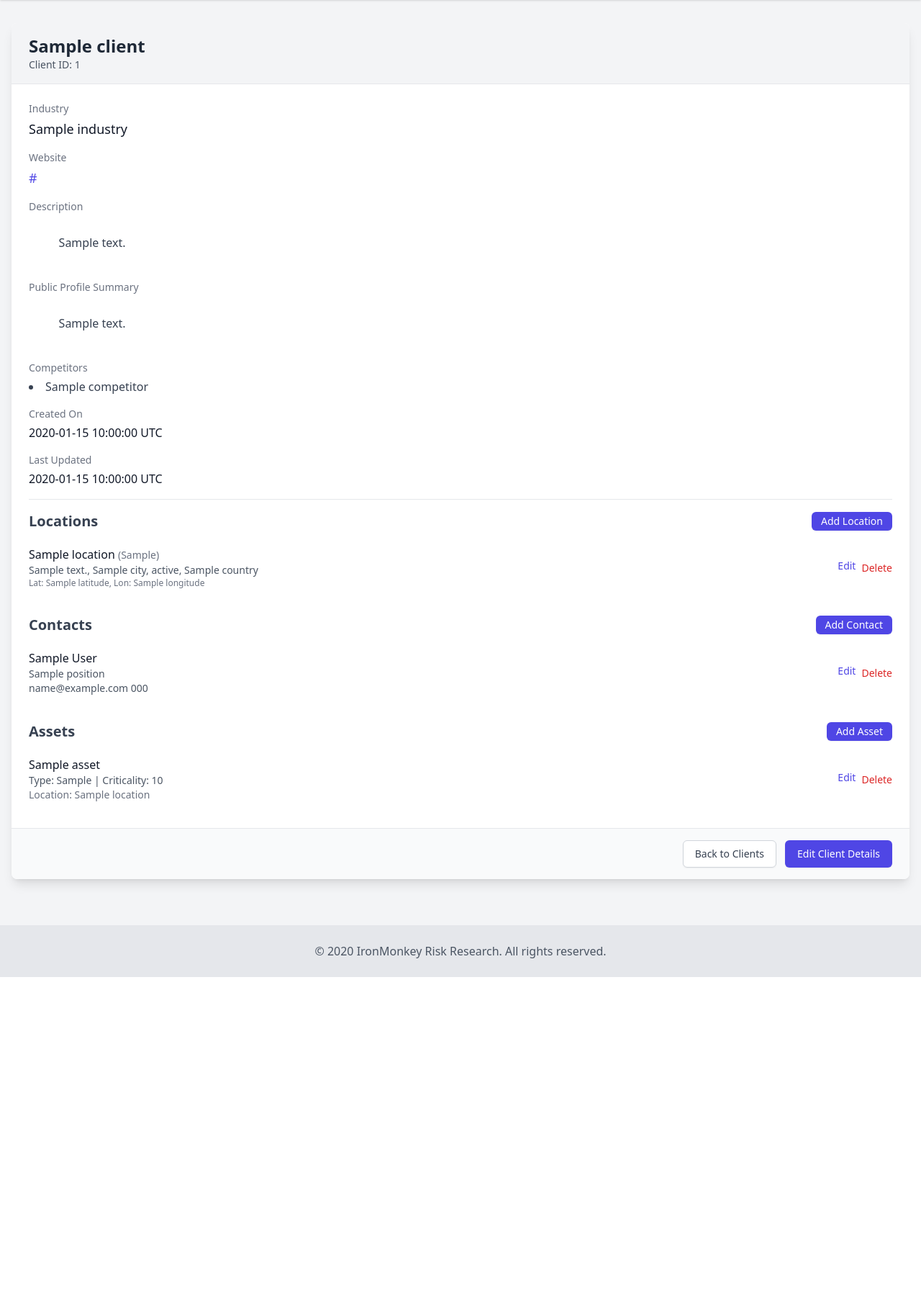
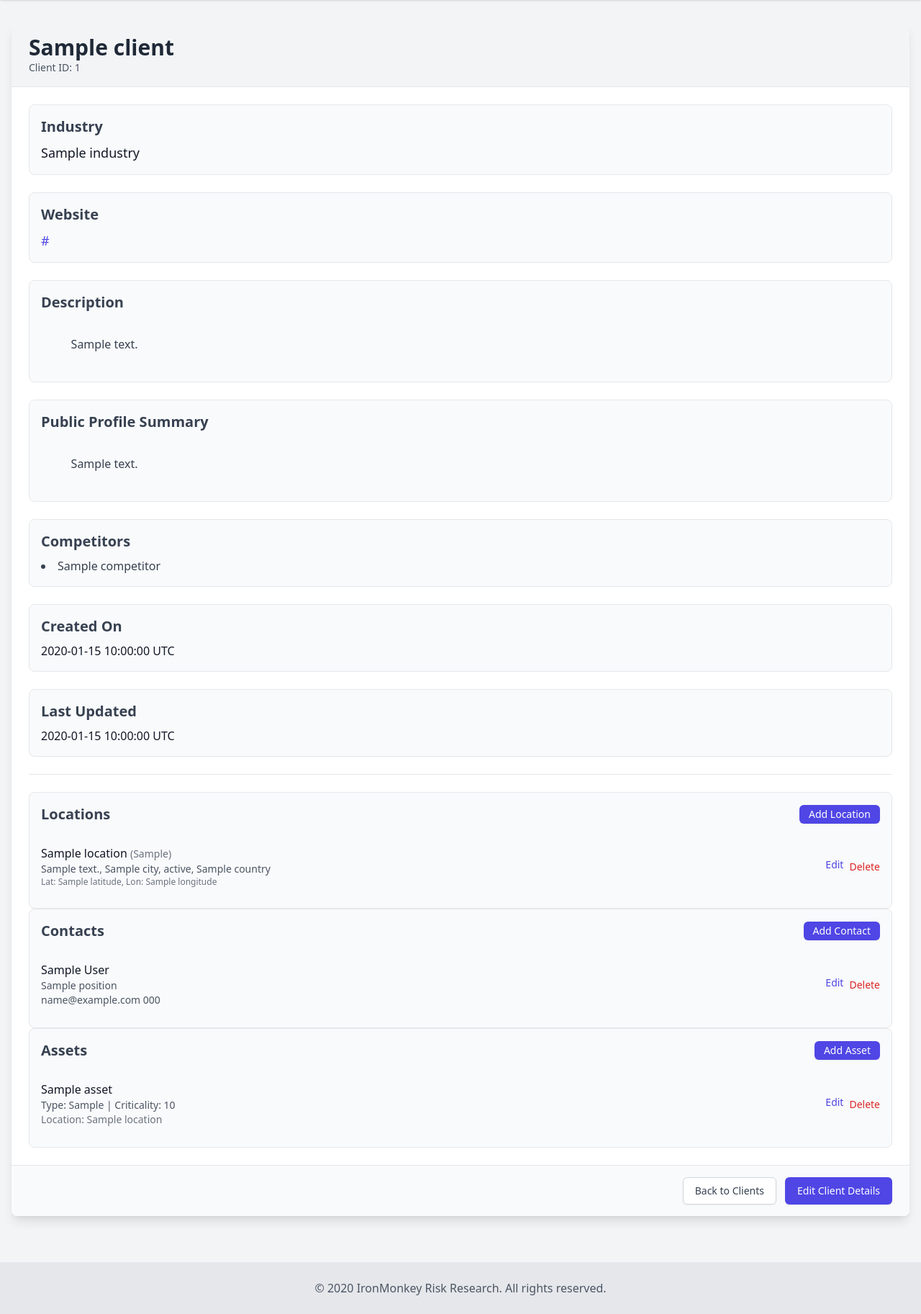
Before and after one commit to HillviewCap/IronMonkey_Risk_Research, a Python web app: template app/templates/client/client_detail.html in a window 1280 px wide. Shown: the part 76-1901 px from the top of the page at 72% size. Before the commit the page ends 1433 px from the top, so only its background shows below. Run offline with Jinja, Linux system fonts and the light colour scheme; the template is opened without the code that fills it: most values are stand-ins (such as "Sample title", 1, 10 or a date in 2020).

Commit message:
Enhance client detail page formatting and section separation
- Changed main client name/title to H1 with increased prominence
- Converted all major section headings to H2 with consistent styling
- Added clear visual separation between sections using padding, background color, rounded corners, and borders
- Increased vertical spacing between sections for improved scannability

These changes improve the visual organization and clarity of the client view page without affecting existing functionality.

```diff
--- a/app/templates/client/client_detail.html
+++ b/app/templates/client/client_detail.html
@@ -14,21 +14,21 @@ content %}
 
   <div class="bg-white shadow-lg rounded-lg overflow-hidden">
     <div class="bg-gray-100 px-6 py-4 border-b border-gray-200">
-      <h1 class="text-2xl font-bold text-gray-800">{{ client.name }}</h1>
+      <h1 class="text-3xl font-bold text-gray-800">{{ client.name }}</h1>
       <p class="text-sm text-gray-600">Client ID: {{ client.id }}</p>
     </div>
 
-    <div class="p-6 space-y-4">
-      <div>
-        <h3 class="text-sm font-medium text-gray-500">Industry</h3>
+    <div class="p-6 space-y-6">
+      <div class="p-4 bg-gray-50 rounded-lg border border-gray-200">
+        <h2 class="text-xl font-semibold text-gray-700 mb-2">Industry</h2>
         <p class="mt-1 text-lg text-gray-900">
           {{ client.industry | default('N/A') }}
         </p>
       </div>
 
       {% if client.website %}
-      <div>
-        <h3 class="text-sm font-medium text-gray-500">Website</h3>
+      <div class="p-4 bg-gray-50 rounded-lg border border-gray-200">
+        <h2 class="text-xl font-semibold text-gray-700 mb-2">Website</h2>
         <p class="mt-1 text-lg text-gray-900">
           <a
             href="{{ client.website }}"
@@ -40,24 +40,24 @@ content %}
         </p>
       </div>
       {% endif %} {% if client.description %}
-      <div>
-        <h3 class="text-sm font-medium text-gray-500">Description</h3>
+      <div class="p-4 bg-gray-50 rounded-lg border border-gray-200">
+        <h2 class="text-xl font-semibold text-gray-700 mb-2">Description</h2>
         <p class="mt-1 text-base text-gray-700 whitespace-pre-wrap">
           {{ client.description }}
         </p>
       </div>
       {% endif %} {% if client.public_profile_summary %}
-      <div>
-        <h3 class="text-sm font-medium text-gray-500">
+      <div class="p-4 bg-gray-50 rounded-lg border border-gray-200">
+        <h2 class="text-xl font-semibold text-gray-700 mb-2">
           Public Profile Summary
-        </h3>
+        </h2>
         <p class="mt-1 text-base text-gray-700 whitespace-pre-wrap">
           {{ client.public_profile_summary }}
         </p>
       </div>
       {% endif %} {% if client.competitors %}
-      <div>
-        <h3 class="text-sm font-medium text-gray-500">Competitors</h3>
+      <div class="p-4 bg-gray-50 rounded-lg border border-gray-200">
+        <h2 class="text-xl font-semibold text-gray-700 mb-2">Competitors</h2>
         {# Display as a simple list if it's a list, otherwise raw #} {% if
         client.competitors is iterable and client.competitors is not string %}
         <ul class="list-disc list-inside mt-1 text-base text-gray-700">
@@ -73,16 +73,16 @@ content %}
       </div>
       {% endif %}
 
-      <div>
-        <h3 class="text-sm font-medium text-gray-500">Created On</h3>
+      <div class="p-4 bg-gray-50 rounded-lg border border-gray-200">
+        <h2 class="text-xl font-semibold text-gray-700 mb-2">Created On</h2>
         <p class="mt-1 text-base text-gray-900">
           {{ client.created_at.strftime('%Y-%m-%d %H:%M:%S') if
           client.created_at else 'N/A' }} UTC
         </p>
       </div>
 
-      <div>
-        <h3 class="text-sm font-medium text-gray-500">Last Updated</h3>
+      <div class="p-4 bg-gray-50 rounded-lg border border-gray-200">
+        <h2 class="text-xl font-semibold text-gray-700 mb-2">Last Updated</h2>
         <p class="mt-1 text-base text-gray-900">
           {{ client.updated_at.strftime('%Y-%m-%d %H:%M:%S') if
           client.updated_at else 'N/A' }} UTC
@@ -90,10 +90,10 @@ content %}
       </div>
 
       {# --- Related Information Sections --- #}
-      <div class="pt-4 border-t border-gray-200 space-y-6">
+      <div class="pt-6 border-t border-gray-200 space-y-8">
         {# --- Locations --- #}
-        <div>
-          <div class="flex justify-between items-center mb-2">
+        <div class="p-4 bg-gray-50 rounded-lg border border-gray-200">
+          <div class="flex justify-between items-center mb-4">
             <h2 class="text-xl font-semibold text-gray-700">Locations</h2>
             <a
               href="{{ url_for('client.add_location', client_id=client.id) }}"
@@ -152,8 +152,8 @@ content %}
         </div>
 
         {# --- Contacts --- #}
-        <div>
-          <div class="flex justify-between items-center mb-2">
+        <div class="p-4 bg-gray-50 rounded-lg border border-gray-200">
+          <div class="flex justify-between items-center mb-4">
             <h2 class="text-xl font-semibold text-gray-700">Contacts</h2>
             <a
               href="{{ url_for('client.add_contact', client_id=client.id) }}"
@@ -211,8 +211,8 @@ content %}
         </div>
 
         {# --- Assets --- #}
-        <div>
-          <div class="flex justify-between items-center mb-2">
+        <div class="p-4 bg-gray-50 rounded-lg border border-gray-200">
+          <div class="flex justify-between items-center mb-4">
             <h2 class="text-xl font-semibold text-gray-700">Assets</h2>
             <a
               href="{{ url_for('client.add_asset', client_id=client.id) }}"
```
